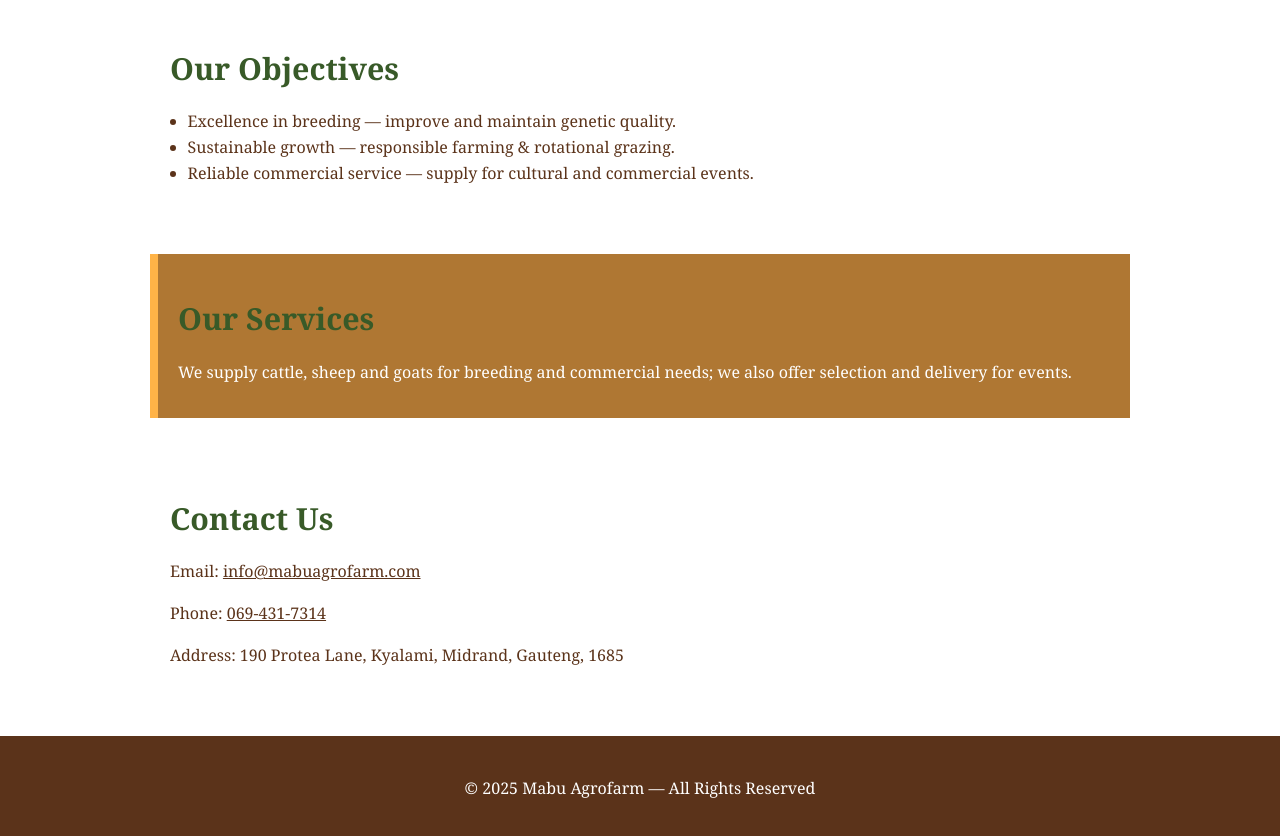
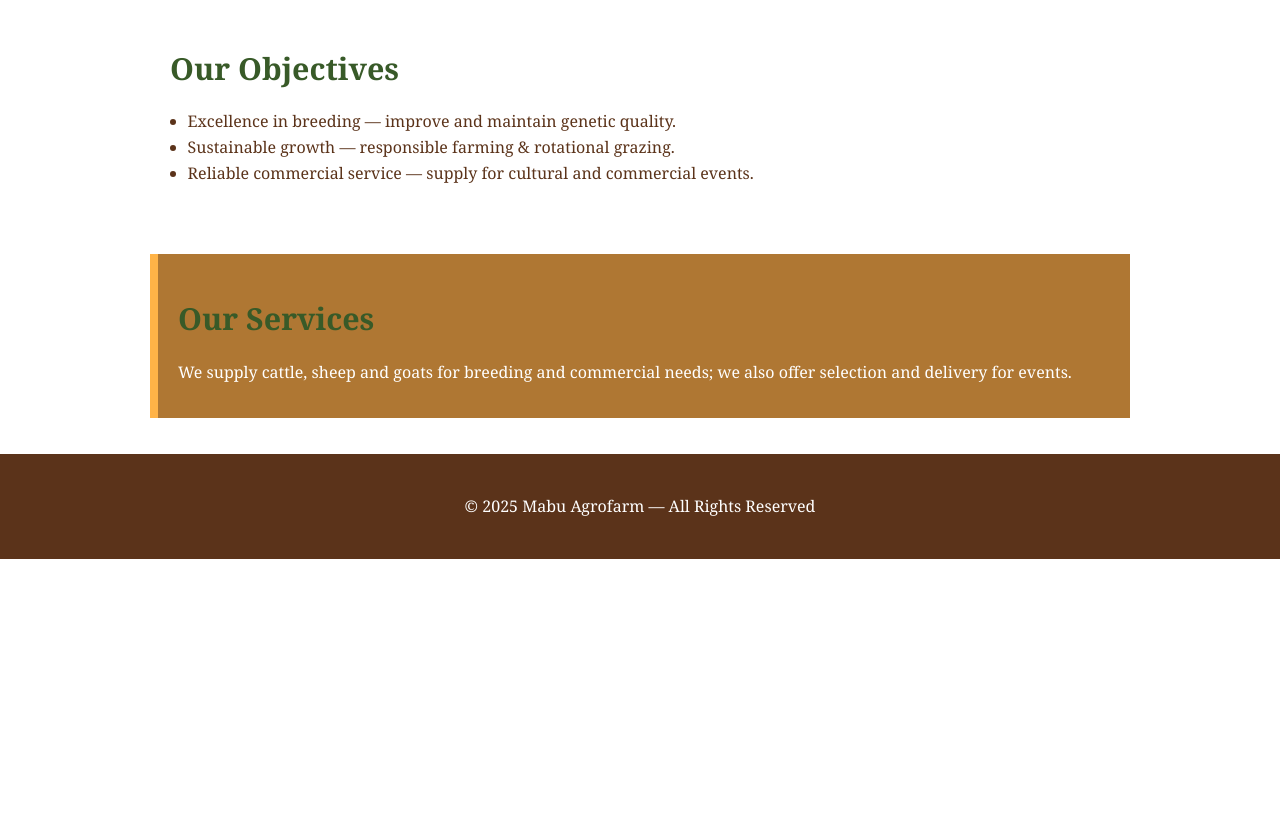
Before and after one commit to BaloyiNC/Mabu-Agrofarm-Site, a plain HTML site: page index.html in a window 1280 px wide. Shown: the part 961-1797 px from the top of the page. After the commit the page ends 1520 px from the top, so only its background shows below. Drawn offline with Linux system fonts and the light colour scheme; files that its build step writes are made by us from their sources.

Commit message:
Update index.html

```diff
--- a/index.html
+++ b/index.html
@@ -49,12 +49,7 @@
   <p>We supply cattle, sheep and goats for breeding and commercial needs; we also offer selection and delivery for events.</p>
 </section>
 
-<section id="contact" class="section contact">
-  <h2>Contact Us</h2>
-  <p>Email: <a href="mailto:info@mabuagrofarm.com">info@mabuagrofarm.com</a></p>
-  <p>Phone: <a href="tel:+27694317314">069-431-7314</a></p>
-  <p>Address: 190 Protea Lane, Kyalami, Midrand, Gauteng, 1685</p>
-</section>
+
 </main>
 
 <footer class="footer">
```
